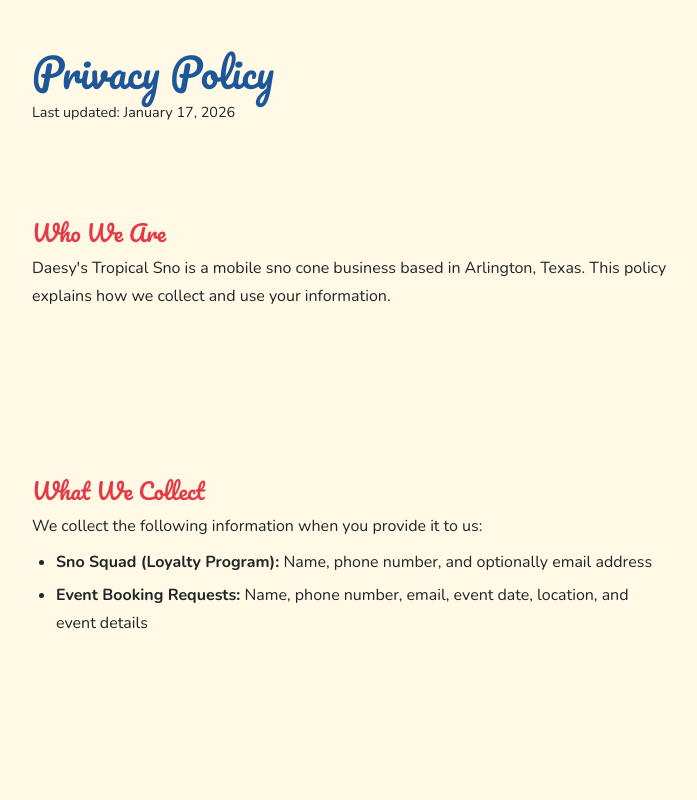
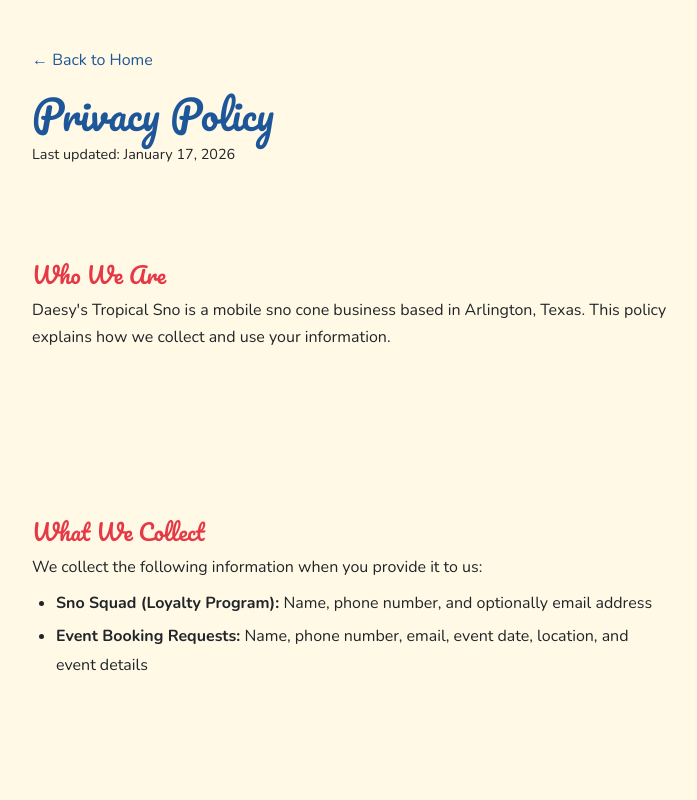
Before and after one commit to jpol34/daesys-tropical-sno, a SvelteKit app: page /privacy in a window 1280 px wide. Shown: the top 800 px of the page, without its empty margins (290-987 px from the left). Built offline with nearby package versions, Linux system fonts and the light colour scheme.

Commit message:
Add back to home link at top of privacy page

```diff
--- a/src/routes/privacy/+page.svelte
+++ b/src/routes/privacy/+page.svelte
@@ -9,6 +9,7 @@
 
 <main class="privacy-page">
 	<div class="container">
+		<a href="/" class="back-link top">← Back to Home</a>
 		<h1>Privacy Policy</h1>
 		<p class="last-updated">Last updated: January 17, 2026</p>
 
@@ -149,12 +150,19 @@
 		text-decoration: underline;
 	}
 
-	.back-link {
+.back-link {
 		display: inline-block;
-		margin-top: var(--space-lg);
 		color: var(--color-blue);
 		text-decoration: none;
 		font-weight: 500;
+	}
+
+	.back-link.top {
+		margin-bottom: var(--space-md);
+	}
+
+	.back-link:not(.top) {
+		margin-top: var(--space-lg);
 	}
 
 	.back-link:hover {
```
